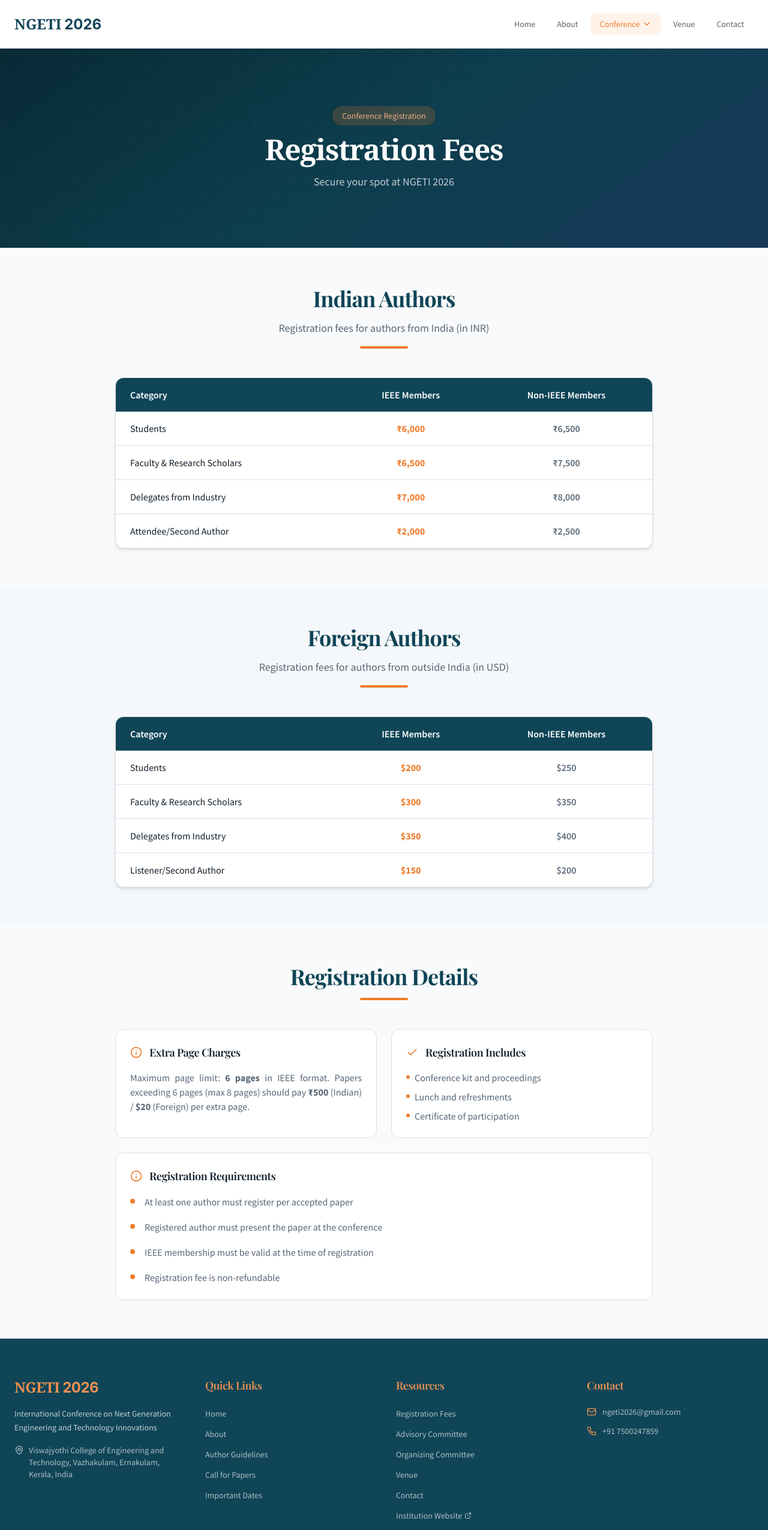
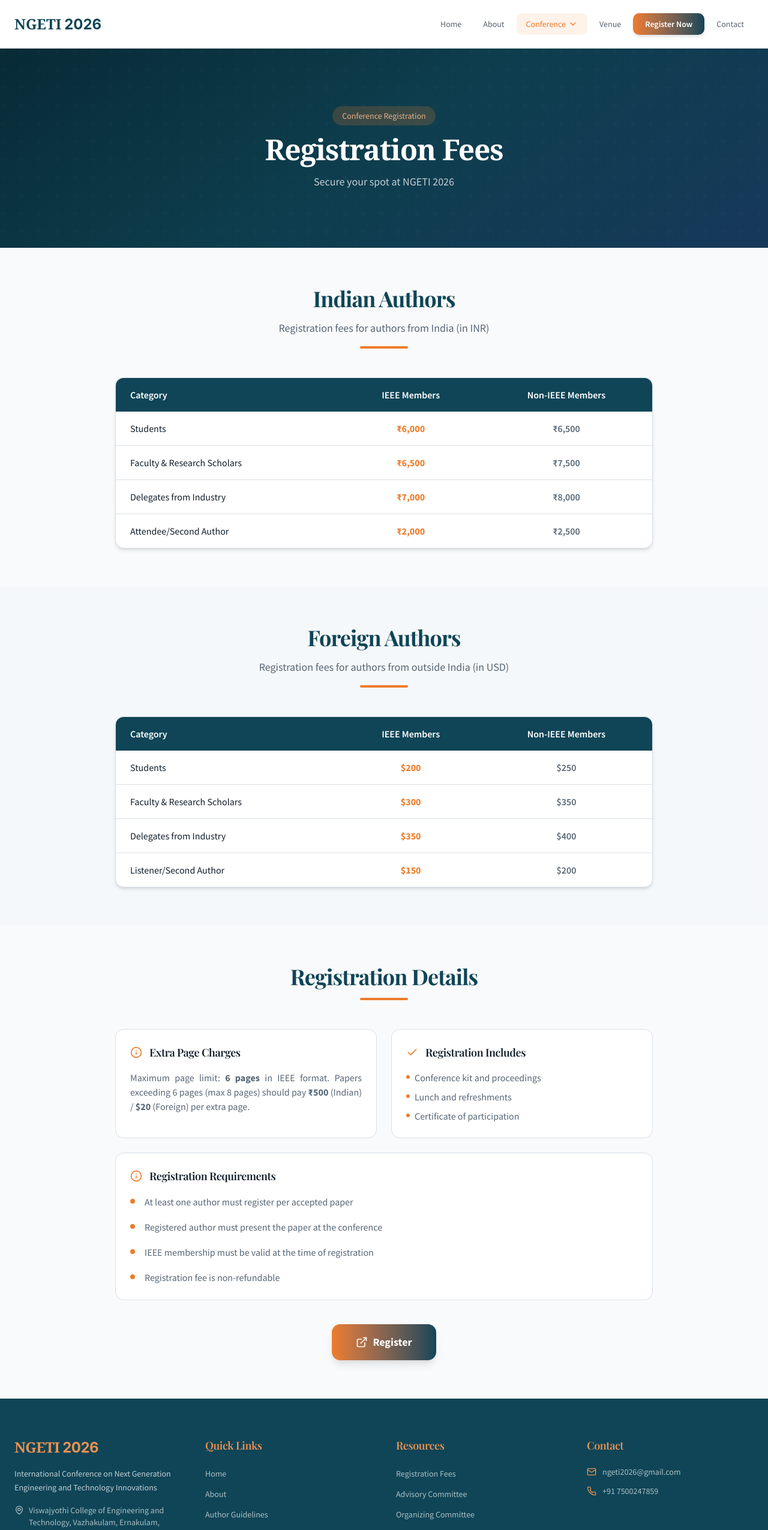
Before and after one commit to ngeti2026/Ngeti26, a React (Vite) app: page /conference/registration-fees in a window 1280 px wide. Shown: the top 2550 px of the page at 60% size. Built offline with nearby package versions, Linux system fonts and the light colour scheme.

Commit message:
Added Register button with google forms link.

```diff
--- a/src/components/layout/Navbar.tsx
+++ b/src/components/layout/Navbar.tsx
@@ -63,6 +63,14 @@
                     </div>
                   </div>
                 </div>
+              ) : (link as any).highlight ? (
+                <Link
+                  key={link.href}
+                  to={link.href}
+                  className="px-5 py-2 text-sm font-semibold rounded-lg text-white bg-gradient-to-r from-accent to-primary shadow-md hover:shadow-lg hover:scale-105 transition-all duration-200"
+                >
+                  {link.label}
+                </Link>
               ) : (
                 <Link
                   key={link.href}
@@ -145,6 +153,15 @@
                   </div>
                 </div>
               </div>
+            ) : (link as any).highlight ? (
+              <Link
+                key={link.href}
+                to={link.href}
+                onClick={() => setIsOpen(false)}
+                className="block px-4 py-3 rounded-lg text-sm font-semibold text-white text-center bg-gradient-to-r from-accent to-primary shadow-md transition-all duration-200"
+              >
+                {link.label}
+              </Link>
             ) : (
               <Link
                 key={link.href}
--- a/src/data/conferenceData.ts
+++ b/src/data/conferenceData.ts
@@ -267,6 +267,7 @@
     ]
   },
   { href: "/venue", label: "Venue" },
+  { href: "/conference/registration-fees", label: "Register Now", highlight: true },
   { href: "/contact", label: "Contact" },
 ];
 
--- a/src/pages/RegistrationFees.tsx
+++ b/src/pages/RegistrationFees.tsx
@@ -201,6 +201,25 @@
                   </ul>
                 </motion.div>
               </div>
+
+              {/* Register Button */}
+              <motion.div
+                initial={{ opacity: 0, y: 20 }}
+                whileInView={{ opacity: 1, y: 0 }}
+                viewport={{ once: true }}
+                transition={{ delay: 0.3 }}
+                className="mt-10 text-center"
+              >
+                <a
+                  href="https://forms.gle/3yeYSSKTHnhdbNSz7"
+                  target="_blank"
+                  rel="noopener noreferrer"
+                  className="inline-flex items-center gap-2 px-10 py-4 text-lg font-bold rounded-xl text-white bg-gradient-to-r from-accent to-primary shadow-lg hover:shadow-xl hover:scale-105 transition-all duration-200"
+                >
+                  <ExternalLink className="w-5 h-5" />
+                  Register
+                </a>
+              </motion.div>
             </div>
           </div>
         </section>
```
Also changed, not shown: src/pages/About.tsx (line endings or trailing spaces).
